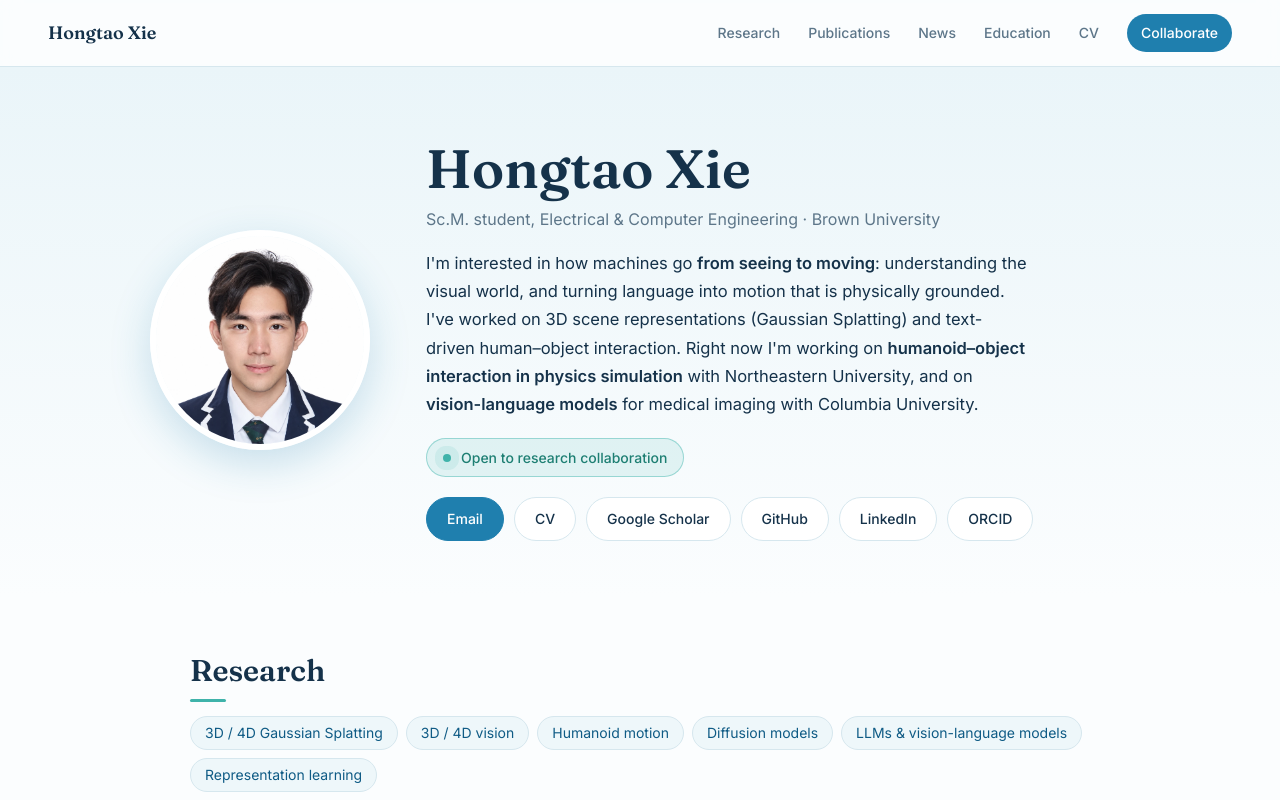
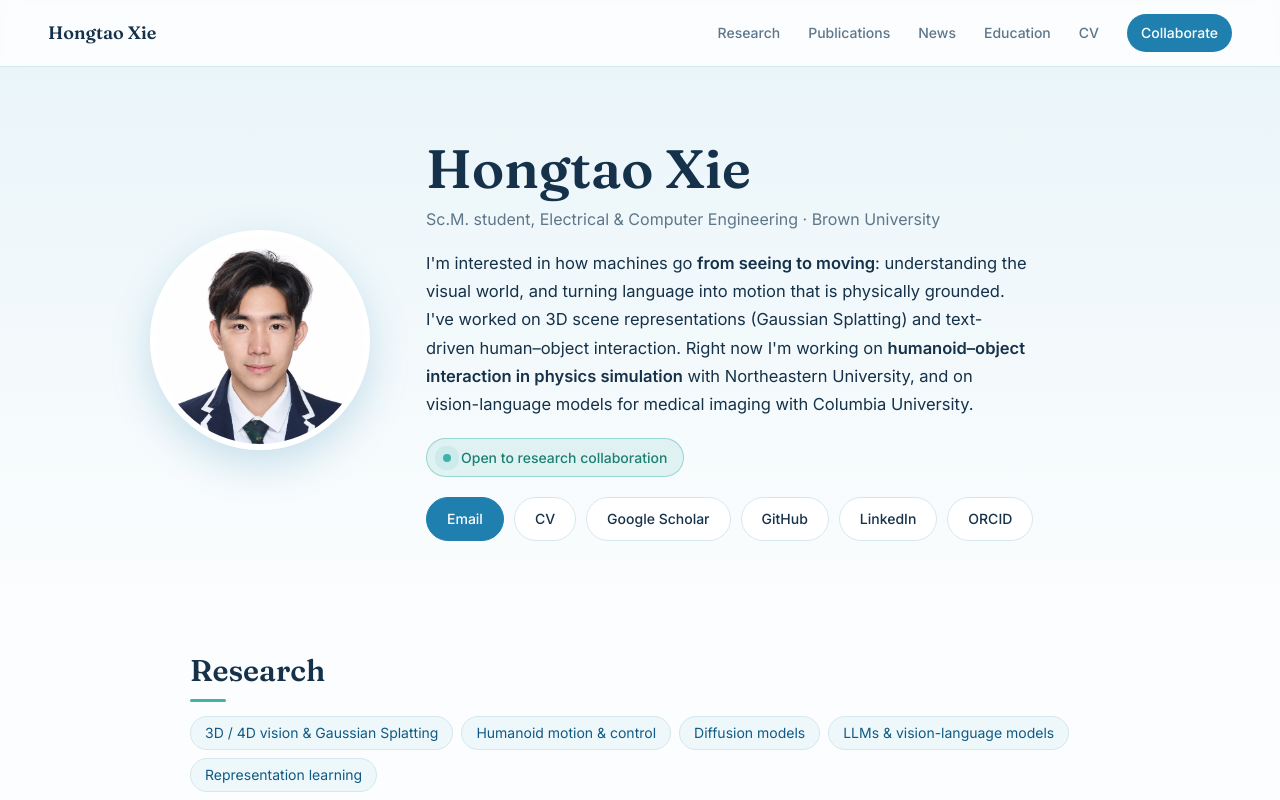
Before and after one commit to Eric031212/Eric031212.github.io, a plain HTML site: page index.html in a window 1280 px wide. Shown: the top 800 px of the page. Drawn offline with Linux system fonts and the light colour scheme.

Commit message:
Use CV V4; align research tags with CV interests; tone down VLM in bio
Co-Authored-By: Claude Opus 5.5 <noreply@anthropic.com>
Claude-Session: https://claude.ai/code/session_015Bjp3zu1McmrETD1rMYcsS

```diff
--- a/index.html
+++ b/index.html
@@ -37,7 +37,7 @@
           I've worked on 3D scene representations (Gaussian Splatting) and text-driven
           human–object interaction. Right now I'm working on <b>humanoid–object interaction
           in physics simulation</b> with Northeastern University, and on
-          <b>vision-language models</b> for medical imaging with Columbia University.
+          vision-language models for medical imaging with Columbia University.
         </p>
         <a class="status" href="#collab"><span class="dot"></span>Open to research collaboration</a>
         <div class="links">
@@ -57,9 +57,8 @@
     <section id="research" class="block">
       <h2>Research</h2>
       <ul class="chips">
-        <li>3D / 4D Gaussian Splatting</li>
-        <li>3D / 4D vision</li>
-        <li>Humanoid motion</li>
+        <li>3D / 4D vision &amp; Gaussian Splatting</li>
+        <li>Humanoid motion &amp; control</li>
         <li>Diffusion models</li>
         <li>LLMs &amp; vision-language models</li>
         <li>Representation learning</li>
```
Also changed, not shown: 1 other file.
